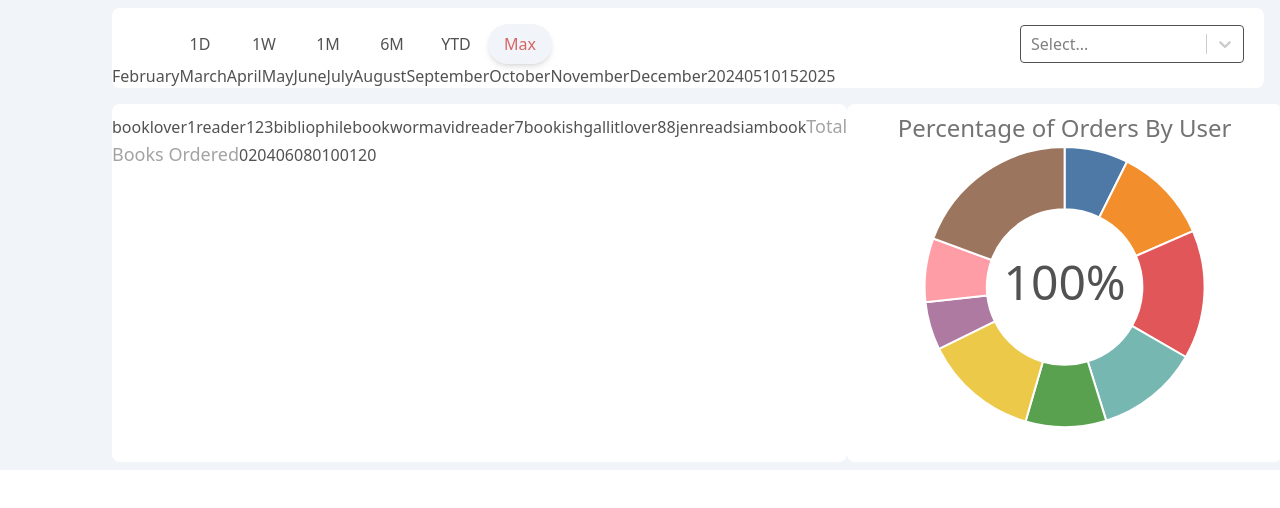
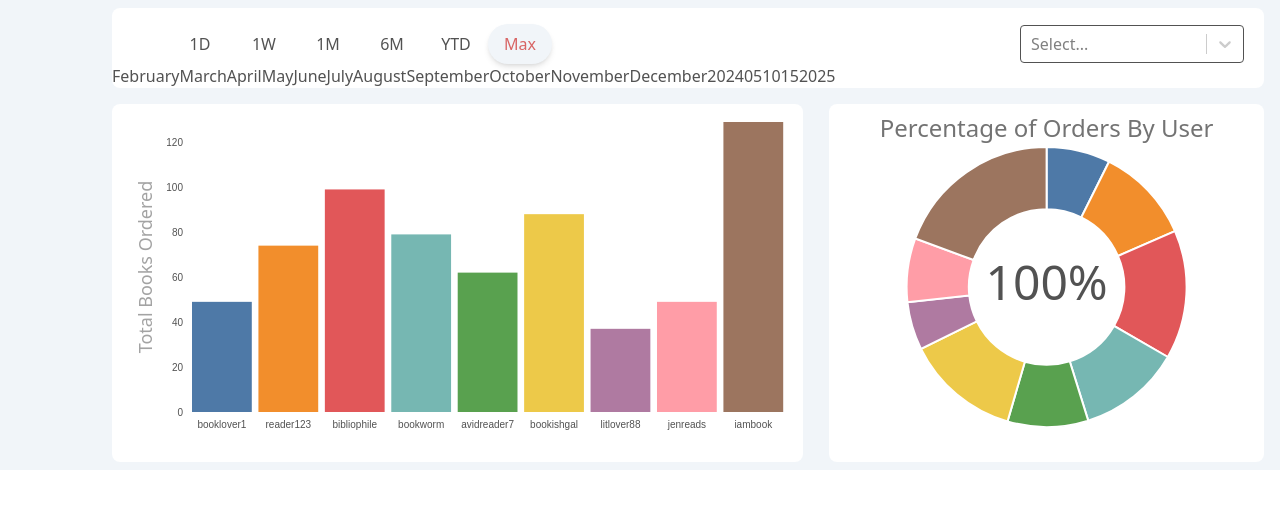
Before and after one commit to francoisdillinger/book_nook_frontend, a React (Vite) app: page / in a window 1280 px wide. Shown: the top 508 px of the page. Built offline with nearby package versions, Linux system fonts and the light colour scheme.

Commit message:
Refactor UsersAdminBarChart component

```diff
--- a/src/components/UsersAdminBarChart.tsx
+++ b/src/components/UsersAdminBarChart.tsx
@@ -10,6 +10,7 @@ import { TooltipStateType } from "./ChartToolTip";
 import { UsersType } from "../data/users";
 import BarChartXAxis from "./BarChartXAxis";
 import BarChartYAxis from "./BarChartYAxis";
+import { MarginType } from "./AdminChart";
 
 const reduceOrderQuantities = (
 	users: ProcessedUserType[]
@@ -37,7 +38,9 @@ type ReducedUserDataType = {
 };
 
 type UsersAdminBarChartType = {
+	margin: MarginType;
 	timeFilter: string;
+	windowSizeInPixels: number;
 	graphWidth: number;
 	graphHeight: number;
 	tooltip: TooltipStateType;
@@ -49,7 +52,9 @@ type UsersAdminBarChartType = {
 };
 
 export default function UsersAdminBarChart({
+	margin,
 	timeFilter,
+	windowSizeInPixels,
 	graphHeight,
 	graphWidth,
 	tooltip,
@@ -95,16 +100,30 @@ export default function UsersAdminBarChart({
 	// console.log("Colors: ", colorScale(["James", "Thomas", "Jester"]));
 	return (
 		<React.Fragment>
+			<svg
+				width={windowSizeInPixels * 0.54}
+				height={350}
+			>
+				<g
+					width={graphWidth}
+					height={graphHeight}
+					transform={`translate(${margin.left},${10})`}
+				>
+					{hasData && (
 						<BarChartXAxis
 							xScale={x}
 							height={graphHeight}
 							ticks={reducedUsersData?.length || 0}
 						/>
+					)}
+					{hasData && (
 						<BarChartYAxis
 							yScale={y}
 							graphWidth={graphWidth}
+							graphHeight={graphHeight}
 						/>
-			{hasData &&
+					)}
+					{hasData ? (
 						reducedUsersData!.map((user, index) => {
 							const color = colorScale(index.toString());
 							const barHeight = graphHeight - y(user.totalBooksOrdered);
@@ -129,7 +148,9 @@ export default function UsersAdminBarChart({
 											: "gray"
 									}
 									opacity={
-								focusedUser === user.userName || focusedUser === "" ? 1 : 0.2
+										focusedUser === user.userName || focusedUser === ""
+											? 1
+											: 0.2
 									}
 									onMouseEnter={(e) => {
 										const content = (
@@ -151,8 +172,8 @@ export default function UsersAdminBarChart({
 										setTooltip({
 											visible: true,
 											content: content,
-									x: e.clientX,
-									y: e.clientY,
+											x: e.clientX + 10,
+											y: e.clientY + 10,
 										});
 									}}
 									onMouseLeave={() => {
@@ -160,7 +181,29 @@ export default function UsersAdminBarChart({
 									}}
 								></motion.rect>
 							);
-				})}
+						})
+					) : (
+						<React.Fragment>
+							<rect
+								x={1}
+								y={0}
+								width={graphWidth - 1}
+								height={graphHeight}
+								className="fill-slate-100"
+							/>
+							<text
+								x={graphWidth / 2}
+								y={graphHeight / 2}
+								textAnchor="middle" // Centers horizontally
+								dominantBaseline="middle" // Centers vertically
+								className="fill-current text-logo text-4xl font-light"
+							>
+								No Data Exists For This Period
+							</text>
+						</React.Fragment>
+					)}
+				</g>
+			</svg>
 		</React.Fragment>
 	);
 }
```
Lines whose indentation alone changed are shown as unchanged.
